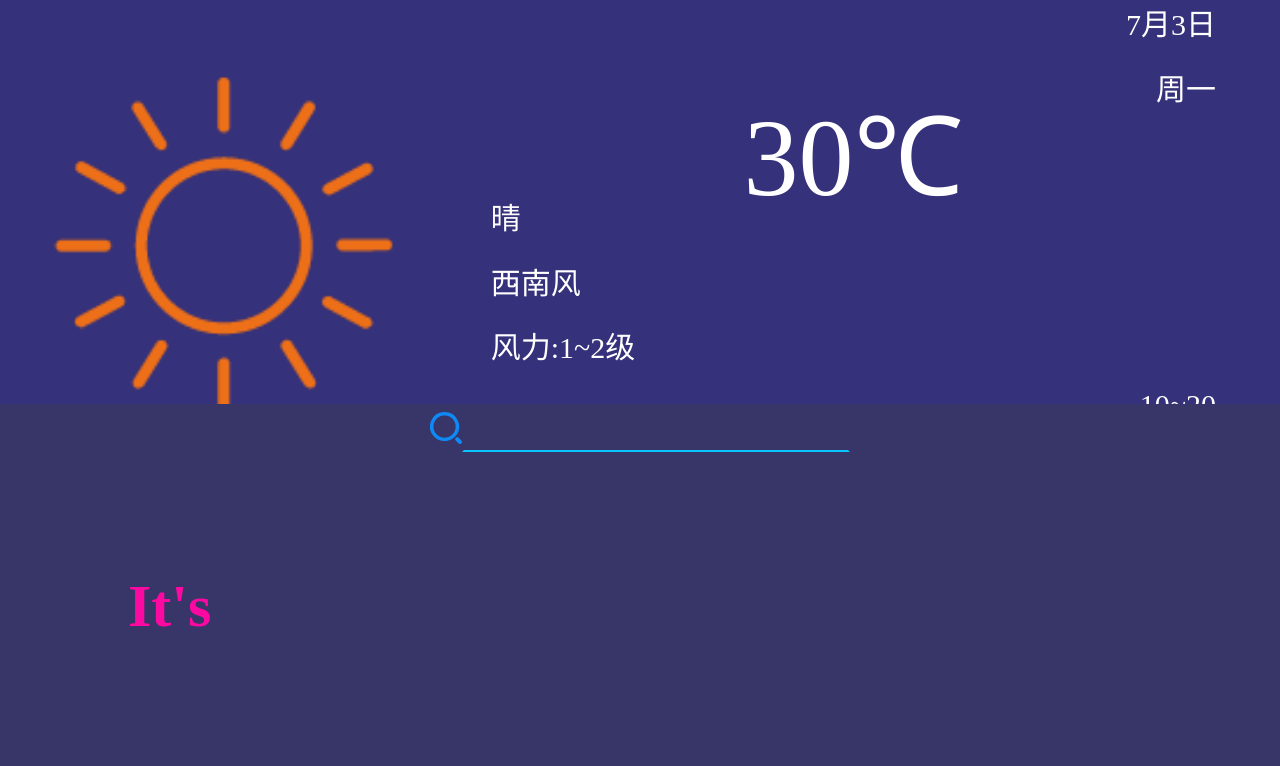
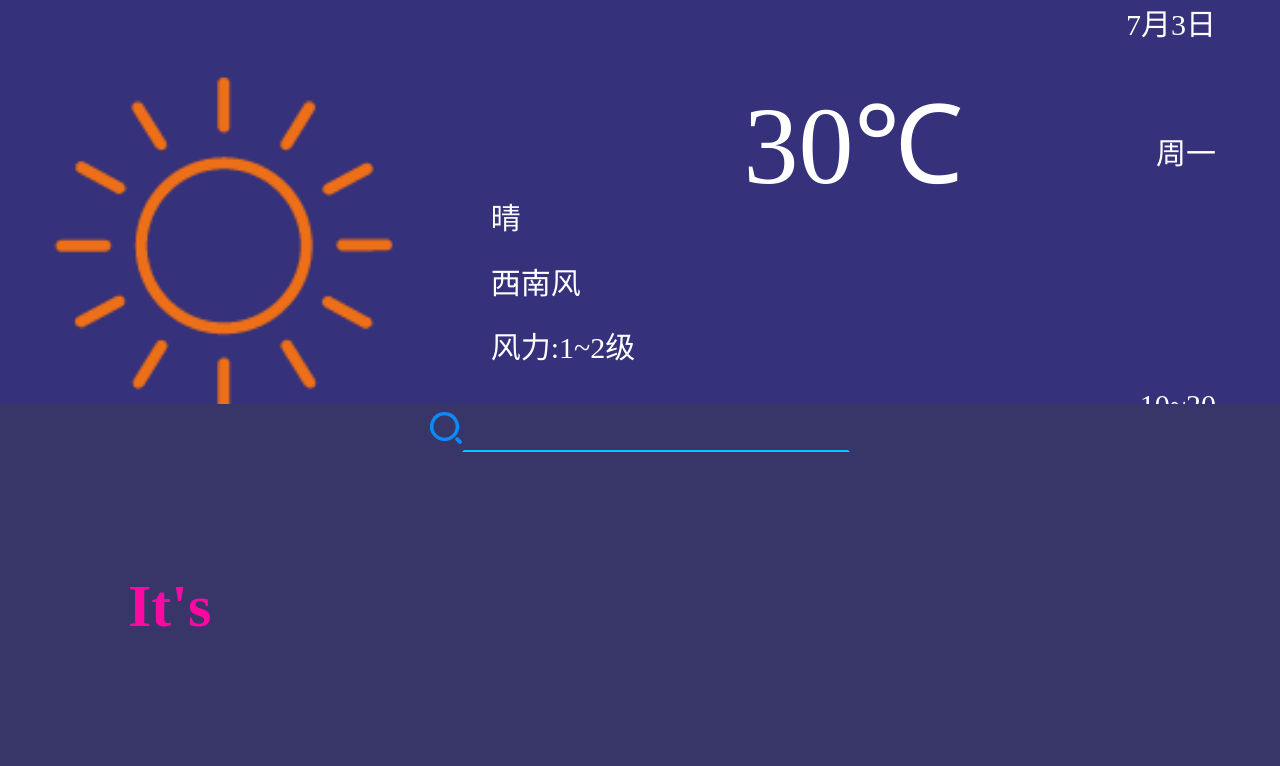
Before and after one commit to Stan1812/weather_query, a plain HTML site: page index.html in a window 1280 px wide. Shown: the top 766 px of the page. Drawn offline with Linux system fonts and the light colour scheme.

Commit message:
bug about picture

```diff
--- a/css/style.css
+++ b/css/style.css
@@ -48,9 +48,9 @@ header i{
 	font-size: 3rem;
 }
 .temperature{
+	height: 1%;
 	text-align: center;
 	font-size: 11rem;
-	transform: translateY(-80%);
 }
 .AllDayTemp{
 	text-align:right;
--- a/index.html
+++ b/index.html
@@ -11,8 +11,9 @@
 		<i></i>
 		 <div class="today-weather">
           <span class="date_y">7月3日</span>
+          <span class="temperature">30℃</span>
           <span class="week">周一</span>
-          <span class="temperature">30℃</span>
+
           <span class="weather">晴</span>
           <span class="wind_direction">西南风</span>
           <span class="wind-strength">风力:1~2级</span>
```
